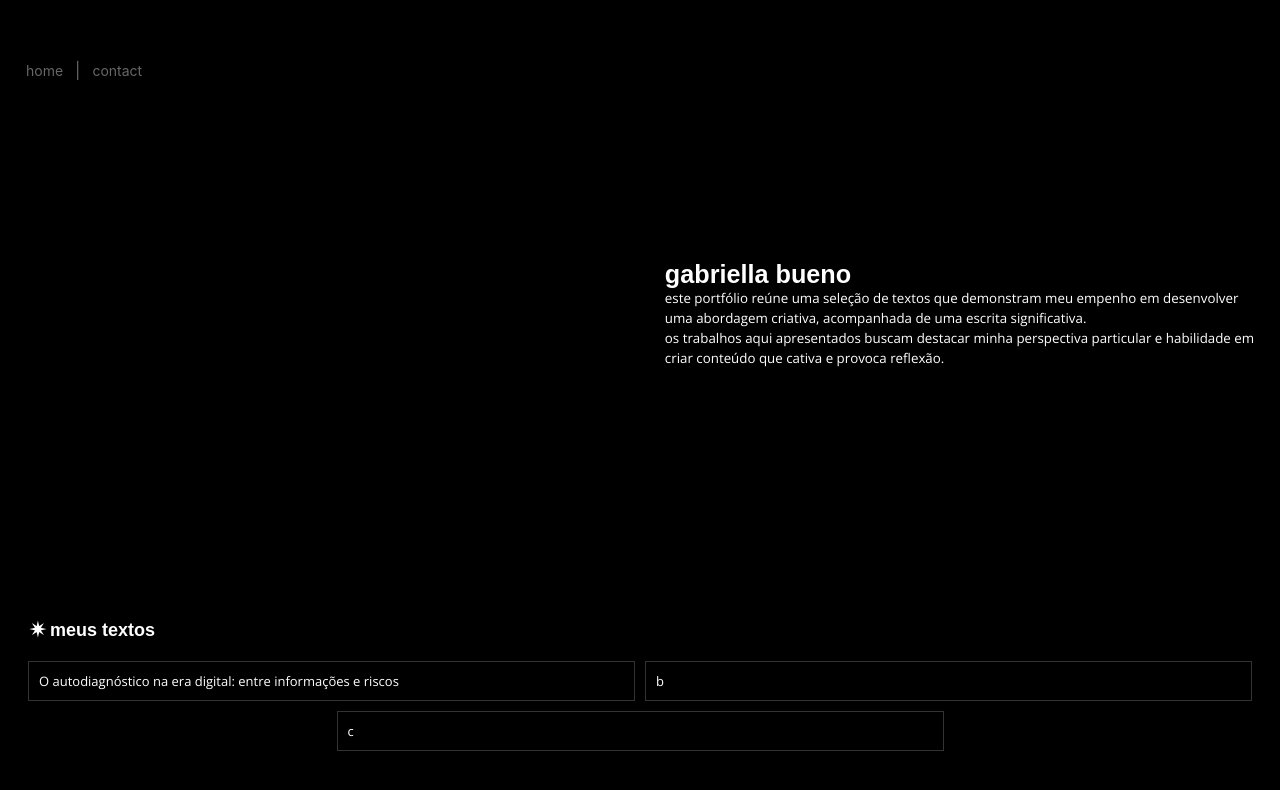
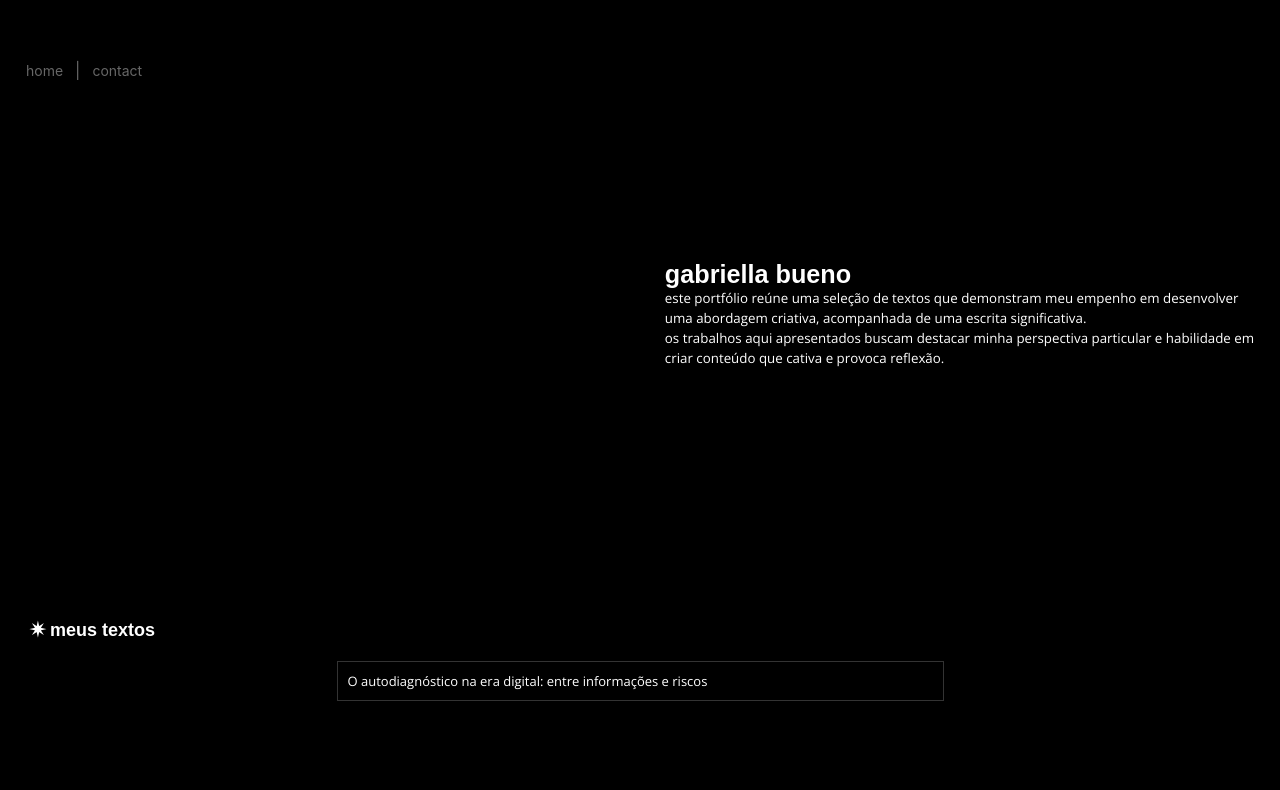
Before and after one commit to gabriellabuenox/portifolio, a React (Create React App) app: page / in a window 1280 px wide. Shown: the top 790 px of the page. Built offline with nearby package versions, Linux system fonts and the light colour scheme.

Commit message:
primeiro texto add como imagem

```diff
--- a/src/components/Texts.js
+++ b/src/components/Texts.js
@@ -6,13 +6,14 @@ const Textos = () => {
   const navigate = useNavigate();
 
   const meusTextos = [
-        "O autodiagnóstico na era digital: entre informações e riscos",
-        "b",
-        "c"
+    {
+      "titulo": "O autodiagnóstico na era digital: entre informações e riscos",
+      "imagem": "/Users/ronaldsantos/Desktop/portifolio/src/components/Group 257.svg", // Caminho da imagem
+    },
   ];
 
   const navigateText = (texto) => {
-        navigate("textPage", { state: { texto: texto } }); // Envia o texto clicado
+    navigate("textPage", { state: { texto: texto.titulo, imagem: texto.imagem } }); // Passa o texto e a imagem
   };
 
   useEffect(() => {
@@ -24,14 +25,13 @@ const Textos = () => {
       <h1> ✷ meus textos</h1>
 
       <div className="textosContainer">
-
         {meusTextos.map((texto, index) => (
           <div
             key={index}
             className="textDiv"
-                        onClick={() => navigateText(texto)} // Passa o texto para a função
+            onClick={() => navigateText(texto)} // Passa o objeto completo (titulo e imagem)
           >
-                        <p className="textP">{texto}</p>
+            <p className="textP">{texto.titulo}</p> {/* Exibe o título */}
           </div>
         ))}
       </div>
--- a/src/pages/Texto.js
+++ b/src/pages/Texto.js
@@ -1,5 +1,6 @@
 import "../App.css";
 import { useLocation } from "react-router-dom";
+import minhaImagem from "../components/Group 257.svg"; // Caminho da sua imagem SVG
 
 const Texto = () => {
     const location = useLocation();
@@ -7,8 +8,18 @@ const Texto = () => {
     console.log(texto);
 
     return (
-        <div style={{ backgroundColor: "black", height: "100vh" }}> {/* Fundo preto */}
-            <h1 style={{ color: "white" }}>{texto}</h1> {/* Texto branco */}
+        <div style={{ backgroundColor: "black", height: "100vh", textAlign: "center" }}> {/* Fundo preto */}
+            <h1 style={{ color: "white", paddingTop: "20px" }}>{texto}</h1> {/* Texto branco */}
+            <img
+                src={minhaImagem}
+                alt="Imagem SVG"
+                style={{
+                    marginTop: "20px",
+                    width: "100%", // Ocupar 100% da largura
+                    height: "auto", // Manter a proporção da altura
+                    display: "block" // Remover possíveis espaçamentos ao redor da imagem
+                }}
+            /> {/* Imagem SVG */}
         </div>
     );
 };
```
Also changed, not shown: 2 other files (tests, documents, lock files or other folders). Lines whose indentation alone changed are shown as unchanged.
